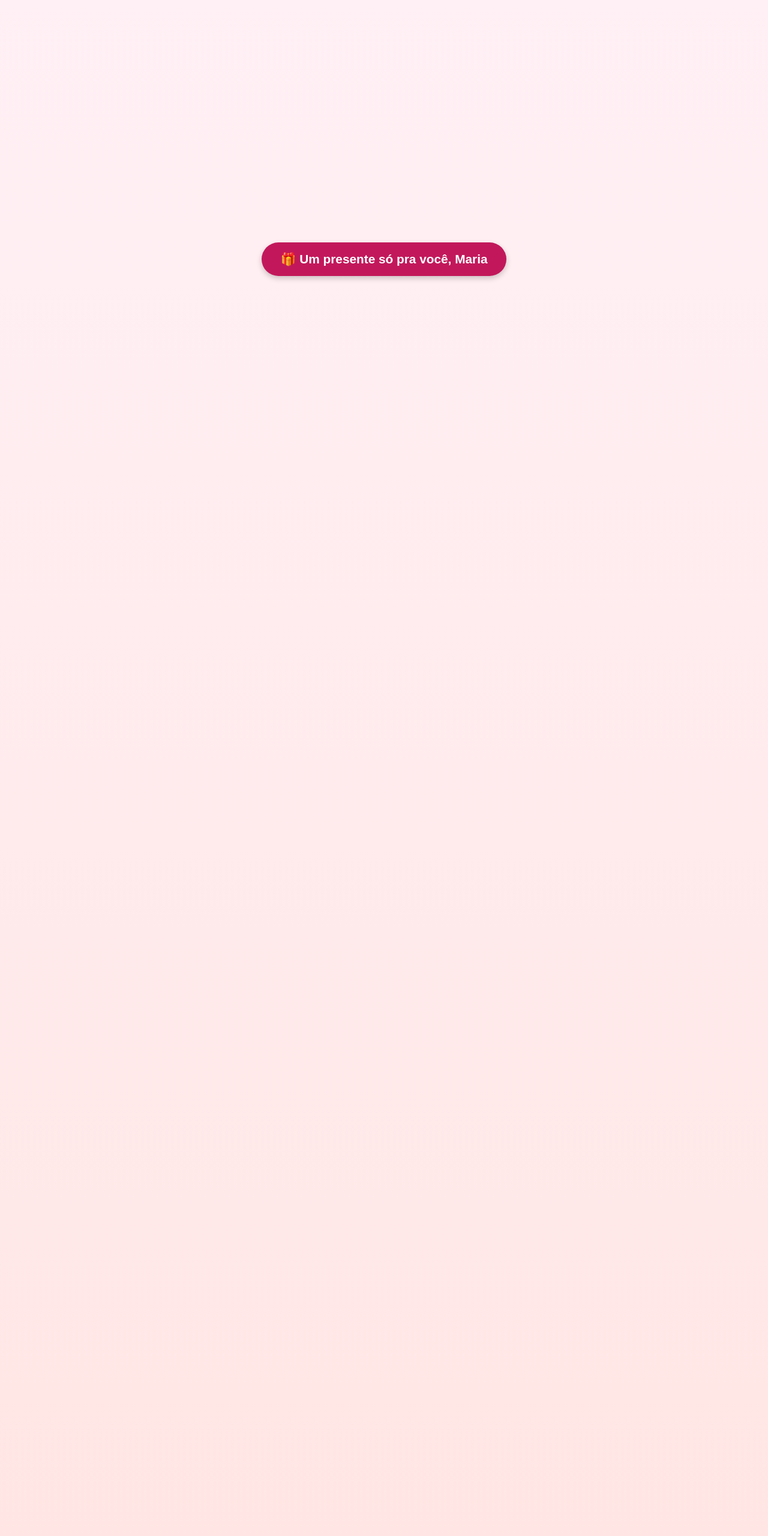
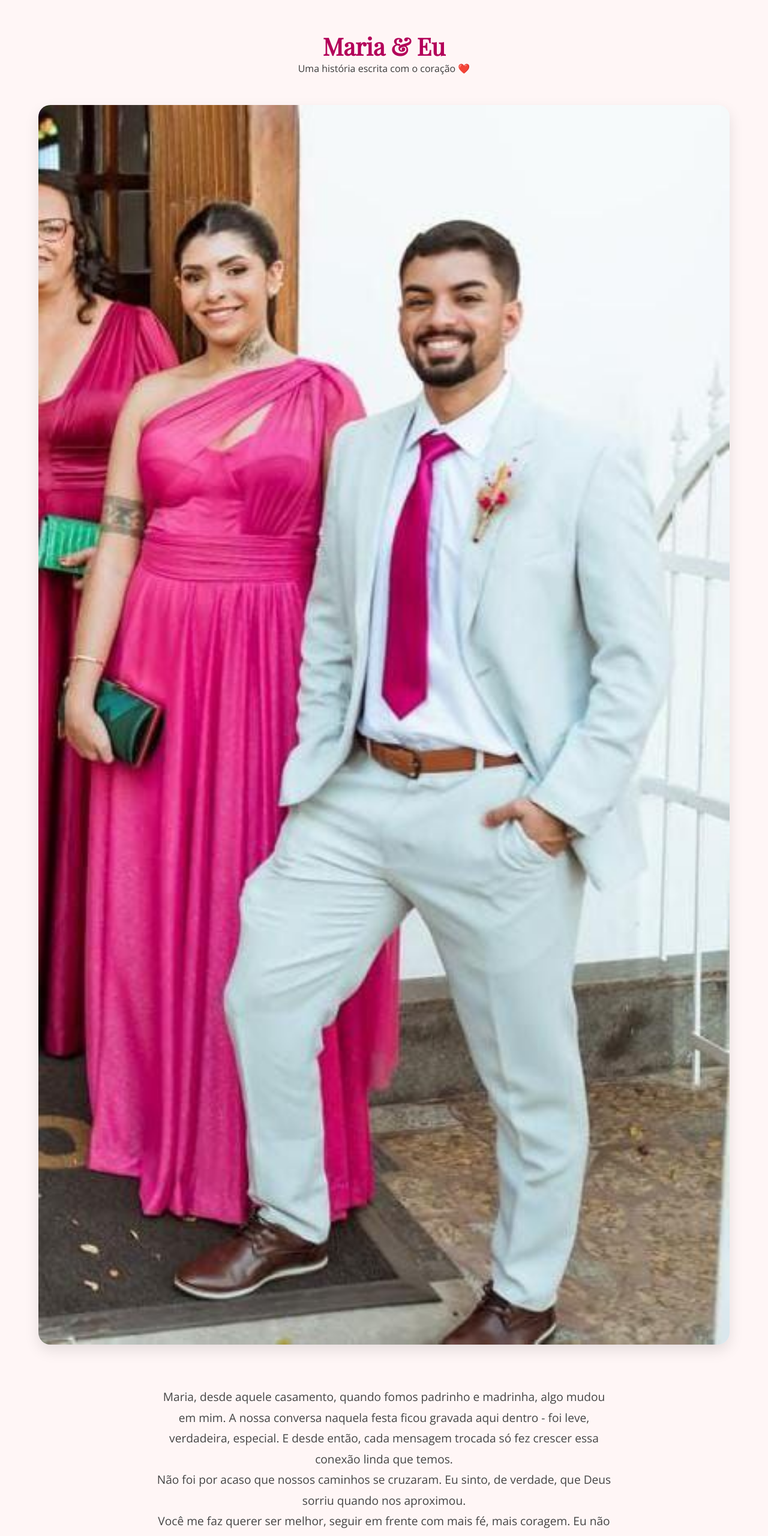
Before and after one commit to ernani95/AnnamariaeErnani, a plain HTML site: page index.html in a window 1280 px wide. Shown: the top 2560 px of the page at 60% size. Drawn offline with nearby package versions, Linux system fonts and the light colour scheme.

Commit message:
index.html

```diff
--- a/index.html
+++ b/index.html
@@ -2,116 +2,101 @@
 <html lang="pt-BR">
 <head>
   <meta charset="UTF-8" />
-  <meta name="viewport" content="width=device-width, initial-scale=1.0" />
-  <title>Meu Anjo</title>
-  <link href="https://fonts.googleapis.com/css2?family=Great+Vibes&family=Open+Sans:wght@400;600&display=swap" rel="stylesheet">
+  <meta name="viewport" content="width=device-width, initial-scale=1.0"/>
+  <title>Maria & Eu</title>
+  <link href="https://fonts.googleapis.com/css2?family=Playfair+Display&family=Open+Sans&display=swap" rel="stylesheet">
   <style>
+    * {
+      margin: 0;
+      padding: 0;
+      box-sizing: border-box;
+    }
+
     body {
-      margin: 0;
       font-family: 'Open Sans', sans-serif;
-      background: linear-gradient(to bottom, #fff0f5, #ffe4e1);
+      background: #fff6f6;
+      color: #3a3a3a;
+      text-align: center;
       overflow-x: hidden;
     }
-    .screen {
-      display: flex;
-      flex-direction: column;
-      align-items: center;
-      justify-content: center;
-      min-height: 100vh;
-      text-align: center;
-      padding: 2rem;
-      opacity: 0;
-      transform: translateY(30px);
-      transition: all 1s ease;
+
+    header {
+      padding: 50px 20px 20px;
     }
-    .screen.visible {
-      opacity: 1;
-      transform: translateY(0);
+
+    h1 {
+      font-family: 'Playfair Display', serif;
+      font-size: 2.5rem;
+      color: #b30059;
     }
-    h1 {
-      font-family: 'Great Vibes', cursive;
-      font-size: 3.5rem;
-      color: #c2185b;
-      margin-top: 2rem;
-    }
-    p {
-      max-width: 700px;
-      font-size: 1.25rem;
-      color: #333;
-      margin: 1.5rem auto;
-      line-height: 1.8;
-    }
-    img {
+
+    .photo {
+      margin: 30px auto;
       max-width: 90%;
       border-radius: 20px;
-      margin-top: 1rem;
-      box-shadow: 0 4px 12px rgba(0,0,0,0.2);
+      overflow: hidden;
+      box-shadow: 0 10px 25px rgba(0, 0, 0, 0.1);
     }
-    .video-container {
-      margin-top: 2rem;
-      width: 90%;
-      max-width: 560px;
-      position: relative;
-      padding-bottom: 56.25%;
-      height: 0;
+
+    .photo img {
+      width: 100%;
+      height: auto;
+      display: block;
     }
-    .video-container iframe {
-      position: absolute;
-      top: 0;
-      left: 0;
-      width: 100%;
-      height: 100%;
-      border: none;
-      border-radius: 12px;
-      box-shadow: 0 4px 12px rgba(0,0,0,0.2);
+
+    .declaration {
+      padding: 40px 20px;
+      max-width: 800px;
+      margin: auto;
+      font-size: 1.2rem;
+      line-height: 1.8;
+      color: #444;
+      animation: fadeIn 2s ease-in-out;
     }
-    .gift-tag-button {
-      background: #c2185b;
-      color: #fff;
-      padding: 1rem 2rem;
-      border-radius: 50px;
-      font-size: 1.3rem;
-      font-weight: bold;
-      cursor: pointer;
-      border: none;
-      box-shadow: 0 4px 10px rgba(0,0,0,0.2);
-      transition: background 0.3s;
+
+    @keyframes fadeIn {
+      from { opacity: 0; transform: translateY(20px); }
+      to { opacity: 1; transform: translateY(0); }
     }
-    .gift-tag-button:hover {
-      background: #a3154a;
-    }
-    footer {
-      margin-top: 3rem;
-      font-size: 0.9rem;
-      color: #999;
+
+    @media (max-width: 600px) {
+      h1 {
+        font-size: 1.8rem;
+      }
+
+      .declaration {
+        font-size: 1rem;
+      }
     }
   </style>
 </head>
 <body>
-  <!-- Tela de entrada -->
-  <div id="tela-inicial" class="screen visible">
-    <button class="gift-tag-button" onclick="mostrarPresente()">🎁 Um presente só pra você, Maria</button>
+
+  <audio autoplay loop>
+    <source src="Maneva - Seja Para Mim (Ao Vivo Em São Paulo).mp3" type="audio/mpeg">
+    Seu navegador não suporta áudio.
+  </audio>
+
+  <header>
+    <h1>Maria & Eu</h1>
+    <p>Uma história escrita com o coração ❤️</p>
+  </header>
+
+  <div class="photo">
+    <img src="casal.jpg" alt="Casal em um casamento">
   </div>
 
-  <!-- Conteúdo principal escondido inicialmente -->
-  <div id="conteudo" class="screen">
-    <h1>Meu Anjo</h1>
-    <div class="video-container">
-      <iframe src="https://www.youtube.com/embed/nGGxZe3I2DE?autoplay=1&loop=1&playlist=nGGxZe3I2DE" allow="autoplay; encrypted-media" allowfullscreen></iframe>
-    </div>
-    <img src="casal.jpg" alt="Casal apaixonado" />
-    <p>Maria, desde aquele casamento, quando fomos padrinho e madrinha, algo mudou em mim. A nossa conversa naquela festa ficou gravada aqui dentro — foi leve, verdadeira, especial. E desde então, cada mensagem trocada só fez crescer essa conexão linda que temos.<br><br>Não foi por acaso que nossos caminhos se cruzaram. Eu sinto, de verdade, que Deus sorriu quando nos aproximou.<br><br>Você me faz querer ser melhor, seguir em frente com mais fé, mais coragem. Eu não prometo perfeição, mas prometo cuidado, verdade e a vontade de crescer ao seu lado. Se for da vontade de Deus, eu quero ser teu José — teu presente!</p>
-    <footer>Feito com amor 💖</footer>
-  </div>
+  <section class="declaration">
+    <p>
+      Maria, desde aquele casamento, quando fomos padrinho e madrinha, algo mudou em mim. A nossa conversa naquela festa ficou gravada aqui dentro - foi leve, verdadeira, especial. E desde então, cada mensagem trocada só fez crescer essa conexão linda que temos.
+    </p>
+    <p>
+      Não foi por acaso que nossos caminhos se cruzaram. Eu sinto, de verdade, que Deus sorriu quando nos aproximou.
+    </p>
+    <p>
+      Você me faz querer ser melhor, seguir em frente com mais fé, mais coragem. Eu não prometo perfeição, mas prometo cuidado, verdade e a vontade de crescer ao seu lado. Se for da vontade de Deus, eu quero ser teu José — teu presente!
+    </p>
+  </section>
 
-  <script>
-    function mostrarPresente() {
-      document.getElementById('tela-inicial').classList.remove('visible');
-      setTimeout(() => {
-        document.getElementById('tela-inicial').style.display = 'none';
-        document.getElementById('conteudo').classList.add('visible');
-      }, 500);
-    }
-  </script>
 </body>
 </html>
```
